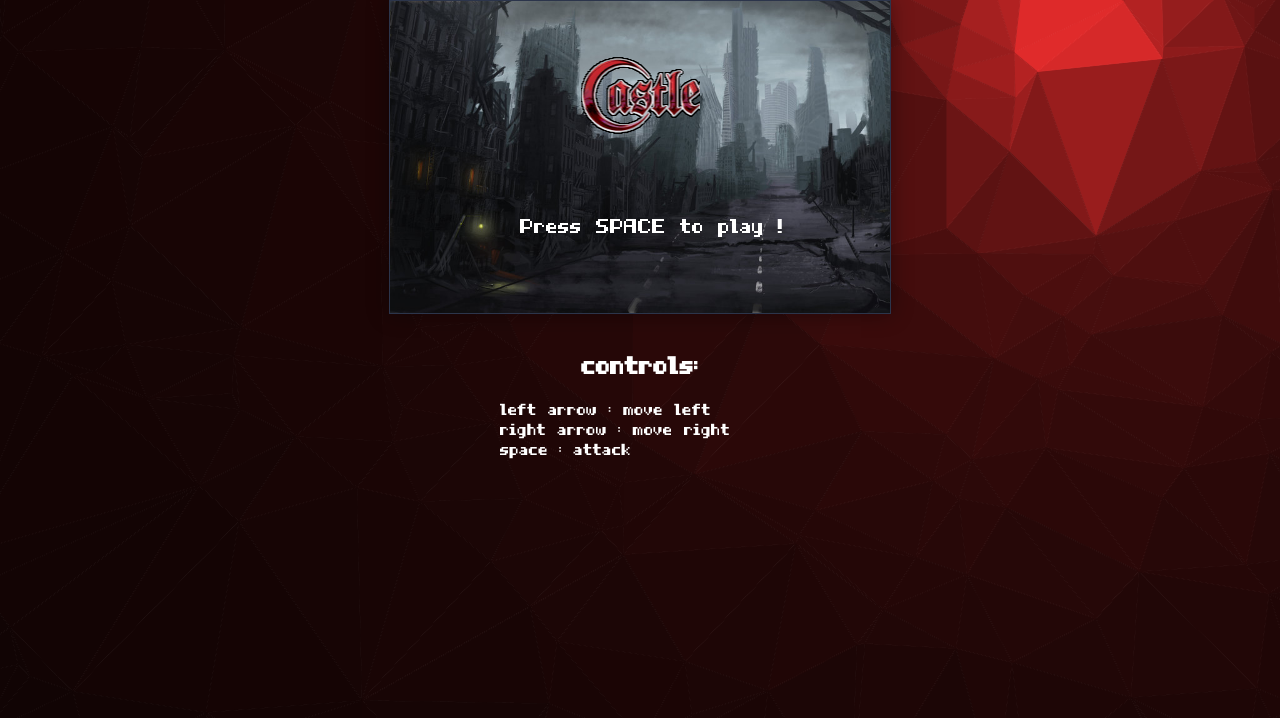
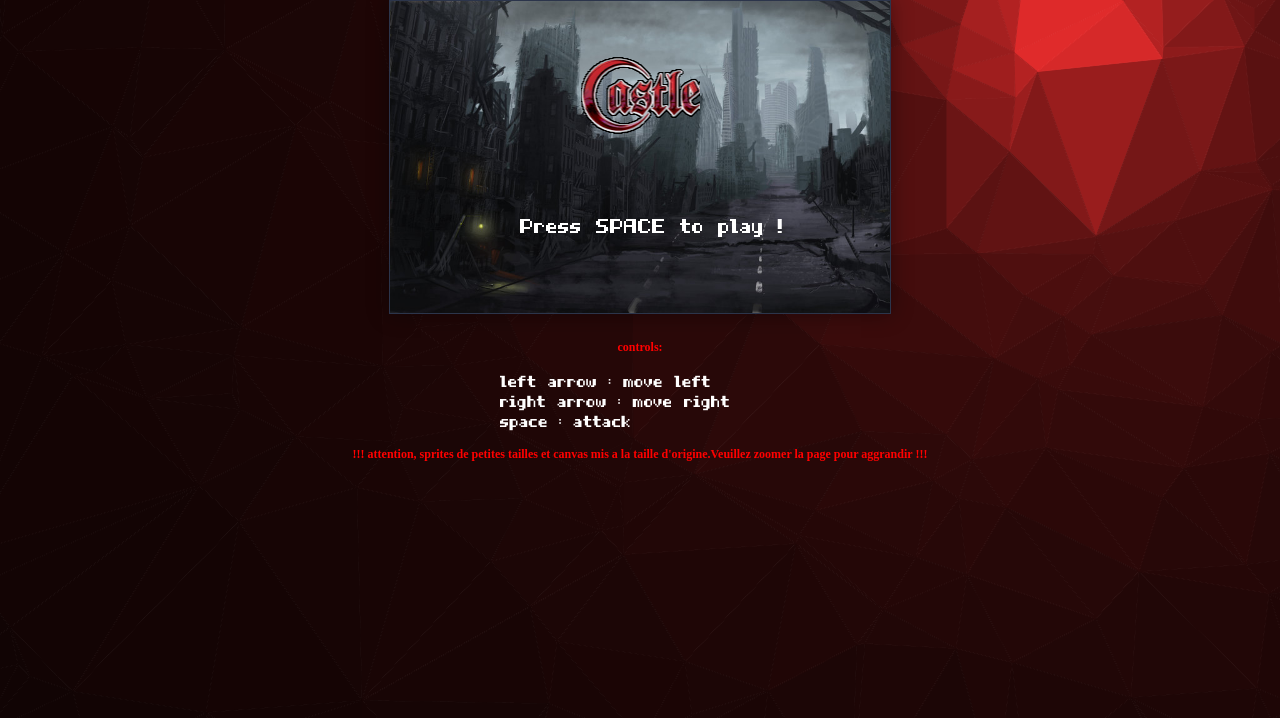
Before and after one commit to CDgun/MMI-Game, a website: page index.html in a window 1280 px wide. Shown: the part 82-800 px from the top of the page. Drawn offline with Linux system fonts and the light colour scheme.

Commit message:
améliorations

```diff
--- a/index.html
+++ b/index.html
@@ -18,6 +18,13 @@
                 text-align: center;
                 text-shadow: 0 0 2px rgba( 0, 0, 0, 0.8 );
                 text-transform: uppercase;
+            }
+            h2 {
+                font-family: 'sans-serif';
+                color: red;
+                text-align: center;
+                text-shadow: 0 1 5px rgba( 0, 0, 0, 0.8 );
+                font-size: 0.75rem;
             }
 
             canvas {
@@ -74,6 +81,7 @@
                 <li class = "controls__elt">space : attack</li>
             </ul>
         </section>
+        <h2>!!! attention, sprites de petites tailles et canvas mis a la taille d'origine.Veuillez zoomer la page pour aggrandir !!!</h2>
         <audio id="IntroMusic" src="resources/sounds/BlueMoon.wav" style="display: none;"loop></audio>
         <audio id="GameMusic" src="resources/sounds/BloodyTears.wav" style="display: none;"loop></audio>
         <audio id="GameOverMusic" src="resources/sounds/GameOver.wav" style="display: none;"></audio>
```
